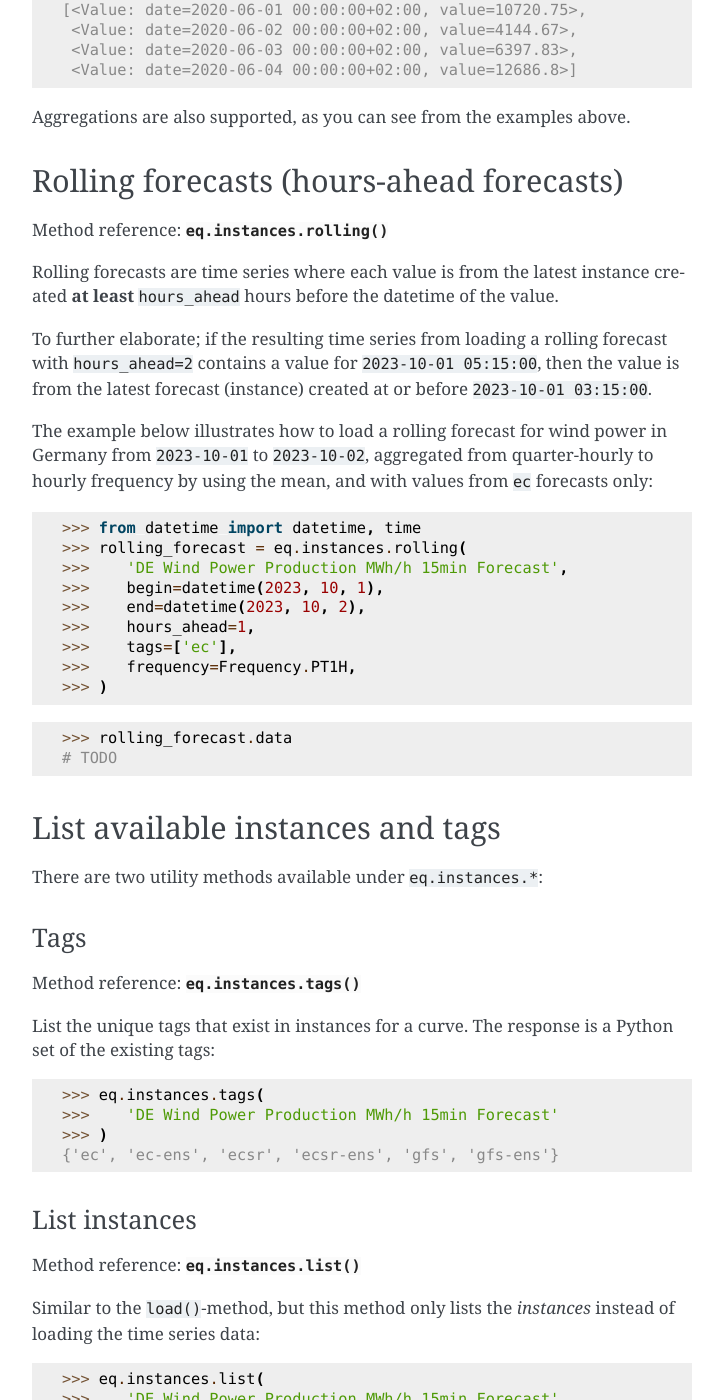
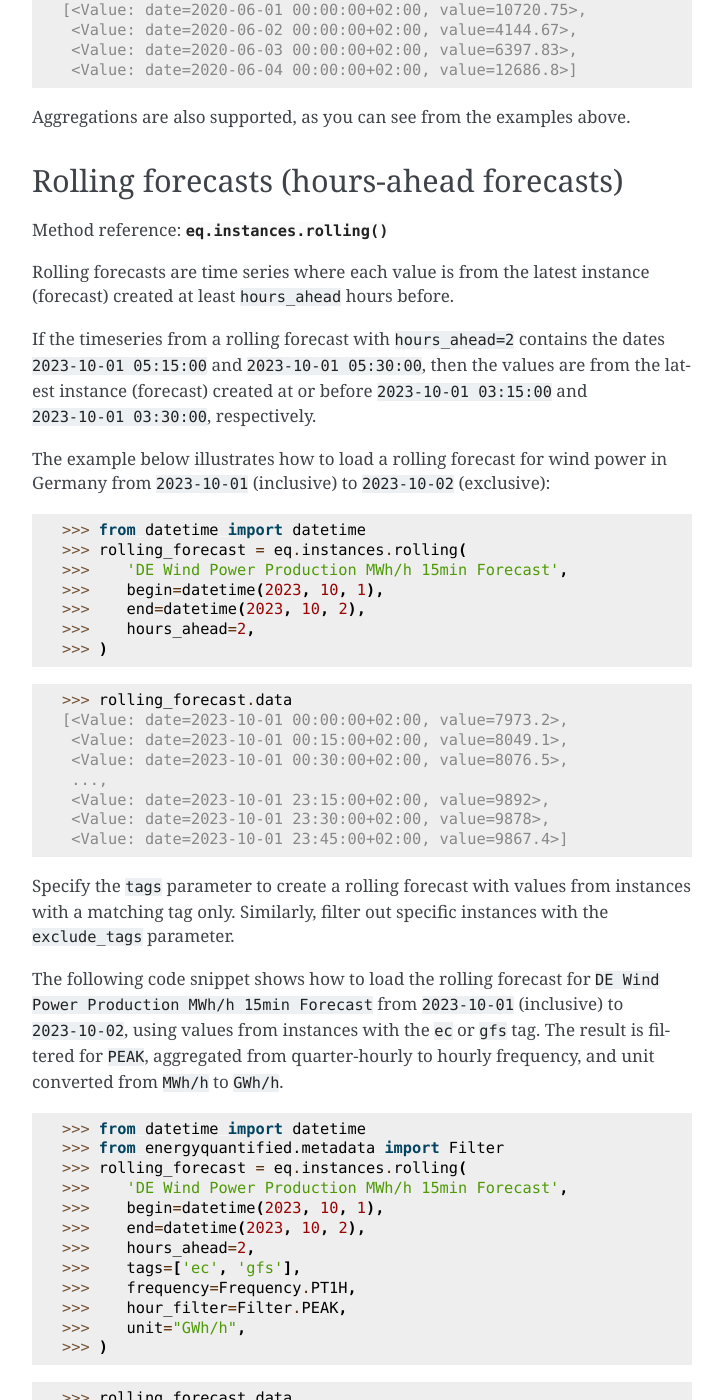
Before and after one commit to energyquantified/eq-python-client, a Sphinx documentation site: the page built from docs/userguide/instances.rst, in a window 1280 px wide and 1400 px high, scrolled down 5359 px. Shown: the whole window, without its empty margins (388-1111 px from the left). Built offline with Sphinx 7.4.7, drawn with Linux system fonts in a browser that asks for light colours; some of the changed text lies outside the part shown.

Commit message:
Add rolling documentation

```diff
--- a/docs/userguide/instances.rst
+++ b/docs/userguide/instances.rst
@@ -265,29 +265,72 @@ Rolling forecasts (hours-ahead forecasts)
 Method reference: :py:meth:`eq.instances.rolling() <energyquantified.api.InstancesAPI.rolling>`
 
 Rolling forecasts are time series where each value is from the latest instance
-created **at least** ``hours_ahead`` hours before the datetime of the value.
+(forecast) created at least ``hours_ahead`` hours before.
 
-To further elaborate; if the resulting time series from loading a rolling
-forecast with ``hours_ahead=2`` contains a value for ``2023-10-01 05:15:00``,
-then the value is from the latest forecast (instance) created at or before
-``2023-10-01 03:15:00``.
+If the timeseries from a rolling forecast with ``hours_ahead=2`` contains the
+dates ``2023-10-01 05:15:00`` and ``2023-10-01 05:30:00``, then the values are
+from the latest instance (forecast) created at or before ``2023-10-01 03:15:00``
+and ``2023-10-01 03:30:00``, respectively.
 
 The example below illustrates how to load a rolling forecast for wind power in
-Germany from ``2023-10-01`` to ``2023-10-02``, aggregated from quarter-hourly to
-hourly frequency by using the mean, and with values from ``ec`` forecasts only:
+Germany from ``2023-10-01`` (inclusive) to ``2023-10-02`` (exclusive):
 
-   >>> from datetime import datetime, time
+   >>> from datetime import datetime
    >>> rolling_forecast = eq.instances.rolling(
    >>>    'DE Wind Power Production MWh/h 15min Forecast',
    >>>    begin=datetime(2023, 10, 1),
    >>>    end=datetime(2023, 10, 2),
-   >>>    hours_ahead=1,
-   >>>    tags=['ec'],
-   >>>    frequency=Frequency.PT1H,
+   >>>    hours_ahead=2,
    >>> )
 
    >>> rolling_forecast.data
-   # TODO
+   [<Value: date=2023-10-01 00:00:00+02:00, value=7973.2>,
+    <Value: date=2023-10-01 00:15:00+02:00, value=8049.1>,
+    <Value: date=2023-10-01 00:30:00+02:00, value=8076.5>,
+    ...,
+    <Value: date=2023-10-01 23:15:00+02:00, value=9892>,
+    <Value: date=2023-10-01 23:30:00+02:00, value=9878>,
+    <Value: date=2023-10-01 23:45:00+02:00, value=9867.4>]
+
+Specify the ``tags`` parameter to create a rolling forecast with values from
+instances with a matching tag only. Similarly, filter out specific instances
+with the ``exclude_tags`` parameter.
+
+The following code snippet shows how to load the rolling forecast for
+``DE Wind Power Production MWh/h 15min Forecast`` from ``2023-10-01``
+(inclusive) to ``2023-10-02``, using values from instances with the ``ec`` or
+``gfs`` tag. The result is filtered for ``PEAK``, aggregated from quarter-hourly
+to hourly frequency, and unit converted from ``MWh/h`` to ``GWh/h``.
+
+   >>> from datetime import datetime
+   >>> from energyquantified.metadata import Filter
+   >>> rolling_forecast = eq.instances.rolling(
+   >>>    'DE Wind Power Production MWh/h 15min Forecast',
+   >>>    begin=datetime(2023, 10, 1),
+   >>>    end=datetime(2023, 10, 2),
+   >>>    hours_ahead=2,
+   >>>    tags=['ec', 'gfs'],
+   >>>    frequency=Frequency.PT1H,
+   >>>    hour_filter=Filter.PEAK,
+   >>>    unit="GWh/h",
+   >>> )
+
+   >>> rolling_forecast.data
+   [<Value: date=2023-10-01 08:00:00+02:00, value=9.61>
+    <Value: date=2023-10-01 09:00:00+02:00, value=10.6>
+    <Value: date=2023-10-01 10:00:00+02:00, value=8.58>
+    <Value: date=2023-10-01 11:00:00+02:00, value=9.47>
+    <Value: date=2023-10-01 12:00:00+02:00, value=10.84>
+    <Value: date=2023-10-01 13:00:00+02:00, value=12.65>
+    <Value: date=2023-10-01 14:00:00+02:00, value=15.51>
+    <Value: date=2023-10-01 15:00:00+02:00, value=14.49>
+    <Value: date=2023-10-01 16:00:00+02:00, value=13.02>
+    <Value: date=2023-10-01 17:00:00+02:00, value=11.84>
+    <Value: date=2023-10-01 18:00:00+02:00, value=10.7>
+    <Value: date=2023-10-01 19:00:00+02:00, value=10.24>]
+
+Please see the full method reference for additional load options and further
+information.
 
 
 List available instances and tags
```
